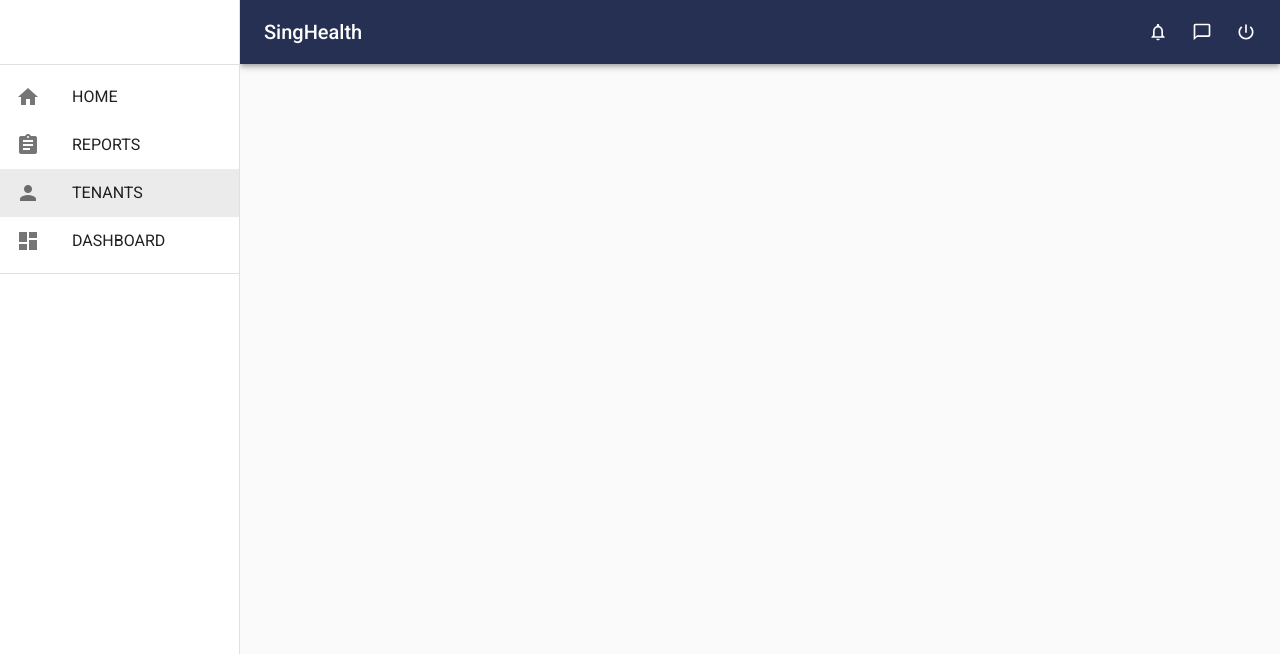
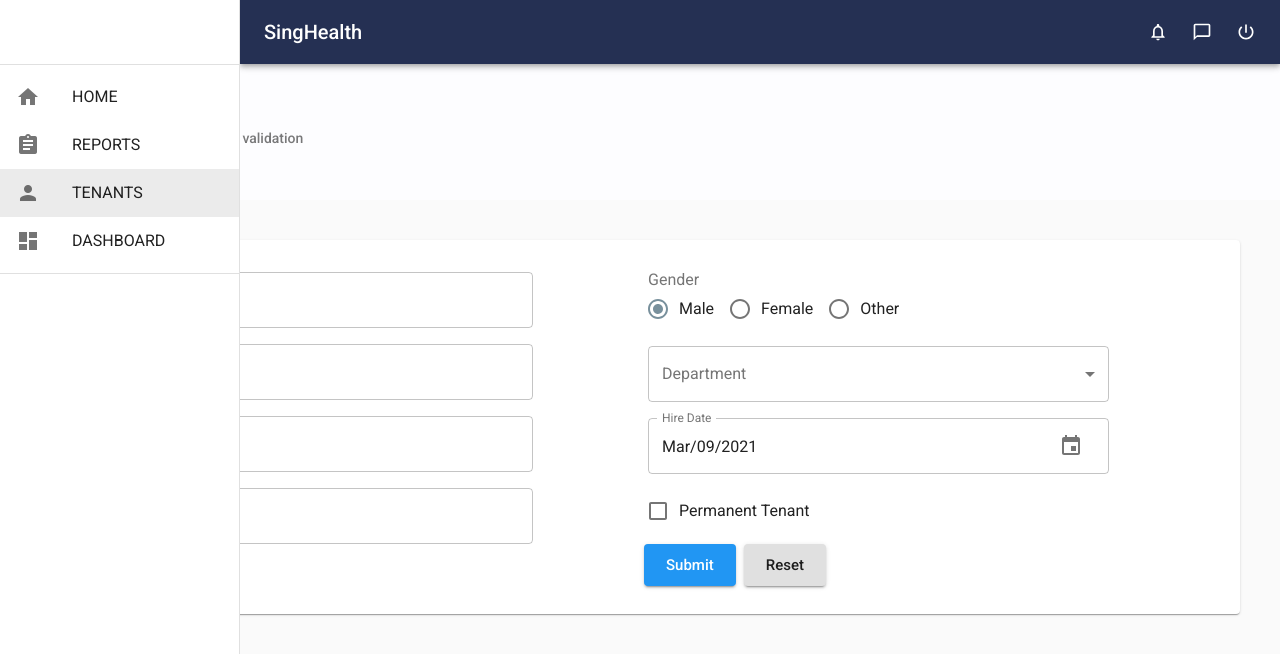
Before and after one commit to kweralt/sh-frontend-2, a React (Create React App) app: page /tenants in a window 1280 px wide. Shown: the top 654 px of the page. Built offline with nearby package versions, Linux system fonts and the light colour scheme.

Commit message:
MuiFormDesign for Tenants

```diff
--- /dev/null
+++ b/src/components/PageHeader.js
@@ -0,0 +1,43 @@
+import { Paper, Card, Typography, makeStyles } from "@material-ui/core";
+
+const useStyles = makeStyles((theme) => ({
+  root: {
+    backgroundColor: "#fdfdff",
+  },
+  pageHeader: {
+    padding: theme.spacing(4),
+    display: "flex",
+    marginBottom: theme.spacing(2),
+  },
+  pageIcon: {
+    display: "inline-block",
+    padding: theme.spacing(2),
+    color: "#3c44b1",
+  },
+  pageTitle: {
+    paddingLeft: theme.spacing(4),
+    "& .MuiTypography-subtitle2": {
+      opacity: "0.6",
+    },
+  },
+}));
+
+export default function PageHeader(props) {
+  const classes = useStyles();
+  const { title, subTitle, icon } = props;
+  return (
+    <Paper elevation={0} square className={classes.root}>
+      <div className={classes.pageHeader}>
+        <Card className={classes.pageIcon}>{icon}</Card>
+        <div className={classes.pageTitle}>
+          <Typography variant="h6" component="div">
+            {title}
+          </Typography>
+          <Typography variant="subtitle2" component="div">
+            {subTitle}
+          </Typography>
+        </div>
+      </div>
+    </Paper>
+  );
+}
--- /dev/null
+++ b/src/components/TenantForm.js
@@ -0,0 +1,92 @@
+import { useForm, Form } from "../components/useForm";
+import { Grid } from "@material-ui/core";
+import Controls from "./controls/Controls";
+import * as tenantServices from "../services/tenantServices";
+
+const genderItems = [
+  { id: "male", title: "Male" },
+  { id: "female", title: "Female" },
+  { id: "other", title: "Other" },
+];
+
+const initialFValues = {
+  id: 0,
+  fullName: "",
+  email: "",
+  mobile: "",
+  city: "",
+  gender: "male",
+  departmentId: "",
+  hireDate: new Date(),
+  isPermanent: false,
+};
+
+export default function TenantForm() {
+  const { values, setValues, handleInputChange } = useForm(initialFValues);
+
+  return (
+    <Form>
+      <Grid container>
+        <Grid item xs={6}>
+          <Controls.Input
+            name="fullName"
+            label="Full Name"
+            value={values.fullName}
+            onChange={handleInputChange}
+          />
+          <Controls.Input
+            label="Email"
+            name="email"
+            value={values.email}
+            onChange={handleInputChange}
+          />
+          <Controls.Input
+            label="Mobile"
+            name="mobile"
+            value={values.mobile}
+            onChange={handleInputChange}
+          />
+          <Controls.Input
+            label="City"
+            name="city"
+            value={values.city}
+            onChange={handleInputChange}
+          />
+        </Grid>
+        <Grid item xs={6}>
+          <Controls.RadioGroup
+            name="gender"
+            label="Gender"
+            value={values.gender}
+            onChange={handleInputChange}
+            items={genderItems}
+          />
+          {/* fetch list of institutions here */}
+          <Controls.Select
+            name="departmentId"
+            label="Department"
+            value={values.departmentId}
+            onChange={handleInputChange}
+            options={tenantServices.getDepartmentCollection()}
+          />
+          <Controls.DatePicker
+            name="hireDate"
+            label="Hire Date"
+            value={values.hireDate}
+            onChange={handleInputChange}
+          />
+          <Controls.Checkbox
+            name="isPermanent"
+            label="Permanent Tenant"
+            value={values.isPermanent}
+            onChange={handleInputChange}
+          />
+          <div>
+            <Controls.Button type="submit" text="Submit" />
+            <Controls.Button text="Reset" color="default" />
+          </div>
+        </Grid>
+      </Grid>
+    </Form>
+  );
+}
--- /dev/null
+++ b/src/components/controls/Button.js
@@ -0,0 +1,31 @@
+import { makeStyles, Button as MuiButton } from "@material-ui/core";
+
+// inspect button to get Mui tag
+const useStyles = makeStyles((theme) => ({
+  root: {
+    margin: theme.spacing(0.5),
+  },
+  label: {
+    textTransform: "none",
+  },
+}));
+
+export default function Button(props) {
+  const classes = useStyles();
+
+  // ...other to access other props like button type
+  // || for default value
+  const { text, size, color, variant, onClick, ...other } = props;
+  return (
+    <MuiButton
+      variant={variant || "contained"}
+      size={size || "large"}
+      color={color || "primary"}
+      onClick={onClick}
+      {...other}
+      classes={{ root: classes.root, label: classes.label }}
+    >
+      {text}
+    </MuiButton>
+  );
+}
--- /dev/null
+++ b/src/components/controls/Checkbox.js
@@ -0,0 +1,32 @@
+import {
+  FormControl,
+  FormControlLabel,
+  Checkbox as MuiCheckbox,
+} from "@material-ui/core";
+
+export default function Checkbox(props) {
+  const { name, label, value, onChange } = props;
+  const convertToDefEventPara = (name, value) => ({
+    target: {
+      name,
+      value,
+    },
+  });
+  return (
+    <FormControl>
+      <FormControlLabel
+        control={
+          <MuiCheckbox
+            name={name}
+            color="primary"
+            checked={value}
+            onChange={(e) =>
+              onChange(convertToDefEventPara(name, e.target.checked))
+            }
+          />
+        }
+        label={label}
+      />
+    </FormControl>
+  );
+}
--- /dev/null
+++ b/src/components/controls/Controls.js
@@ -0,0 +1,17 @@
+import Input from "./Input";
+import RadioGroup from "./RadioGroup";
+import Select from "./Select";
+import Checkbox from "./Checkbox";
+import DatePicker from "./DatePicker";
+import Button from "./Button";
+
+const Controls = {
+  Input,
+  RadioGroup,
+  Select,
+  Checkbox,
+  DatePicker,
+  Button,
+};
+
+export default Controls;
--- /dev/null
+++ b/src/components/controls/DatePicker.js
@@ -0,0 +1,27 @@
+import {
+  KeyboardDatePicker,
+  MuiPickersUtilsProvider,
+} from "@material-ui/pickers";
+import DateFnsUtils from "@date-io/date-fns";
+
+export default function DatePicker(props) {
+  const { name, label, value, onChange } = props;
+  const convertToDefEventPara = (name, value) => ({
+    target: {
+      name,
+      value,
+    },
+  });
+  return (
+    <MuiPickersUtilsProvider utils={DateFnsUtils}>
+      <KeyboardDatePicker
+        disableToolbar
+        variant="inline"
+        inputVariant="outlined"
+        label={label}
+        format="MMM/dd/yyyy"
+        onChange={(date) => onChange(convertToDefEventPara(name, date))}
+      ></KeyboardDatePicker>
+    </MuiPickersUtilsProvider>
+  );
+}
--- /dev/null
+++ b/src/components/controls/Input.js
@@ -0,0 +1,14 @@
+import { TextField } from "@material-ui/core";
+
+export default function Input(props) {
+  const { name, label, value, onChange } = props;
+  return (
+    <TextField
+      variant="outlined"
+      label={label}
+      name={name}
+      value={value}
+      onChange={onChange}
+    />
+  );
+}
--- /dev/null
+++ b/src/components/controls/RadioGroup.js
@@ -0,0 +1,26 @@
+import {
+  FormControl,
+  FormControlLabel,
+  FormLabel,
+  Radio,
+  RadioGroup as MuiRadioGroup,
+} from "@material-ui/core";
+
+export default function RadioGroup(props) {
+  const { name, label, value, onChange, items } = props;
+  return (
+    <FormControl>
+      <FormLabel>{label}</FormLabel>
+      <MuiRadioGroup row name={name} value={value} onChange={onChange}>
+        {items.map((item) => (
+          <FormControlLabel
+            key={item.id}
+            value={item.id}
+            control={<Radio />}
+            label={item.title}
+          />
+        ))}
+      </MuiRadioGroup>
+    </FormControl>
+  );
+}
--- /dev/null
+++ b/src/components/controls/Select.js
@@ -0,0 +1,23 @@
+import {
+  FormControl,
+  InputLabel,
+  MenuItem,
+  Select as MuiSelect,
+} from "@material-ui/core";
+
+export default function Select(props) {
+  const { name, label, value, onChange, options } = props;
+  return (
+    <FormControl variant="outlined">
+      <InputLabel>{label}</InputLabel>
+      <MuiSelect label={label} name={name} value={value} onChange={onChange}>
+        <MenuItem value="">None</MenuItem>
+        {options.map((item) => (
+          <MenuItem key={item.id} value={item.id}>
+            {item.title}
+          </MenuItem>
+        ))}
+      </MuiSelect>
+    </FormControl>
+  );
+}
--- /dev/null
+++ b/src/components/useForm.js
@@ -0,0 +1,38 @@
+import { useState } from "react";
+import { makeStyles } from "@material-ui/core";
+
+export function useForm(initialFValues) {
+  const [values, setValues] = useState(initialFValues);
+
+  const handleInputChange = (e) => {
+    const { name, value } = e.target;
+    setValues({
+      ...values,
+      [name]: value,
+    });
+  };
+
+  return {
+    values,
+    setValues,
+    handleInputChange,
+  };
+}
+
+const useStyles = makeStyles((theme) => ({
+  root: {
+    "& .MuiFormControl-root": {
+      width: "80%",
+      margin: theme.spacing(1),
+    },
+  },
+}));
+
+export function Form(props) {
+  const classes = useStyles();
+  return (
+    <form className={classes.root} autoComplete="off">
+      {props.children}
+    </form>
+  );
+}
--- a/src/pages/Tenants.js
+++ b/src/pages/Tenants.js
@@ -1,5 +1,27 @@
-import React from "react";
+import { PeopleOutlineTwoTone } from "@material-ui/icons";
+import TenantForm from "../components/TenantForm";
+import PageHeader from "../components/PageHeader";
+import { Paper, makeStyles } from "@material-ui/core";
+
+const useStyles = makeStyles((theme) => ({
+  pageContent: {
+    margin: theme.spacing(5),
+    padding: theme.spacing(3),
+  },
+}));
 
 export default function Tenants() {
-  return <div></div>;
+  const classes = useStyles();
+  return (
+    <>
+      <PageHeader
+        title="New Tenant"
+        subTitle="Form design with validation"
+        icon={<PeopleOutlineTwoTone fontSize="large" />}
+      />
+      <Paper className={classes.pageContent}>
+        <TenantForm />
+      </Paper>
+    </>
+  );
 }
--- /dev/null
+++ b/src/services/tenantServices.js
@@ -0,0 +1,6 @@
+export const getDepartmentCollection = () => [
+  { id: "1", title: "Development" },
+  { id: "2", title: "Marketing" },
+  { id: "3", title: "Accounting" },
+  { id: "4", title: "HR" },
+];
```
